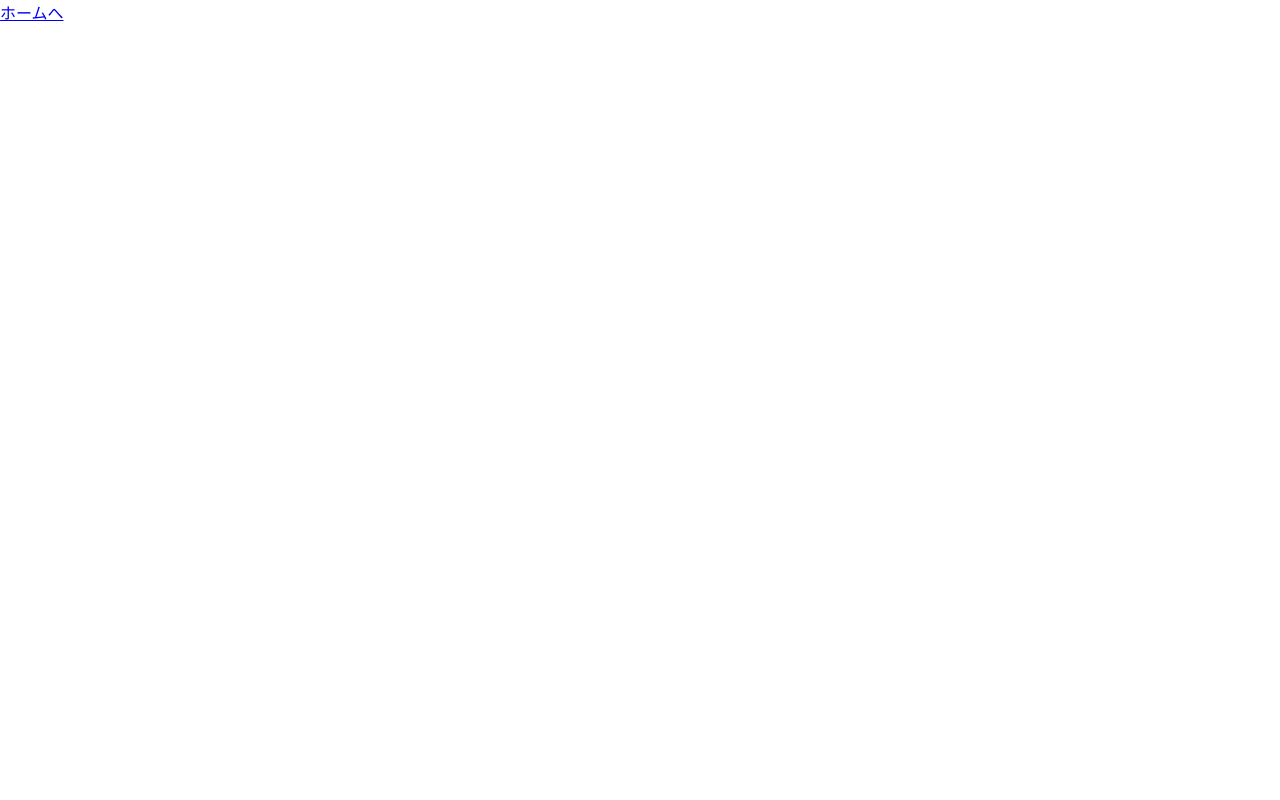
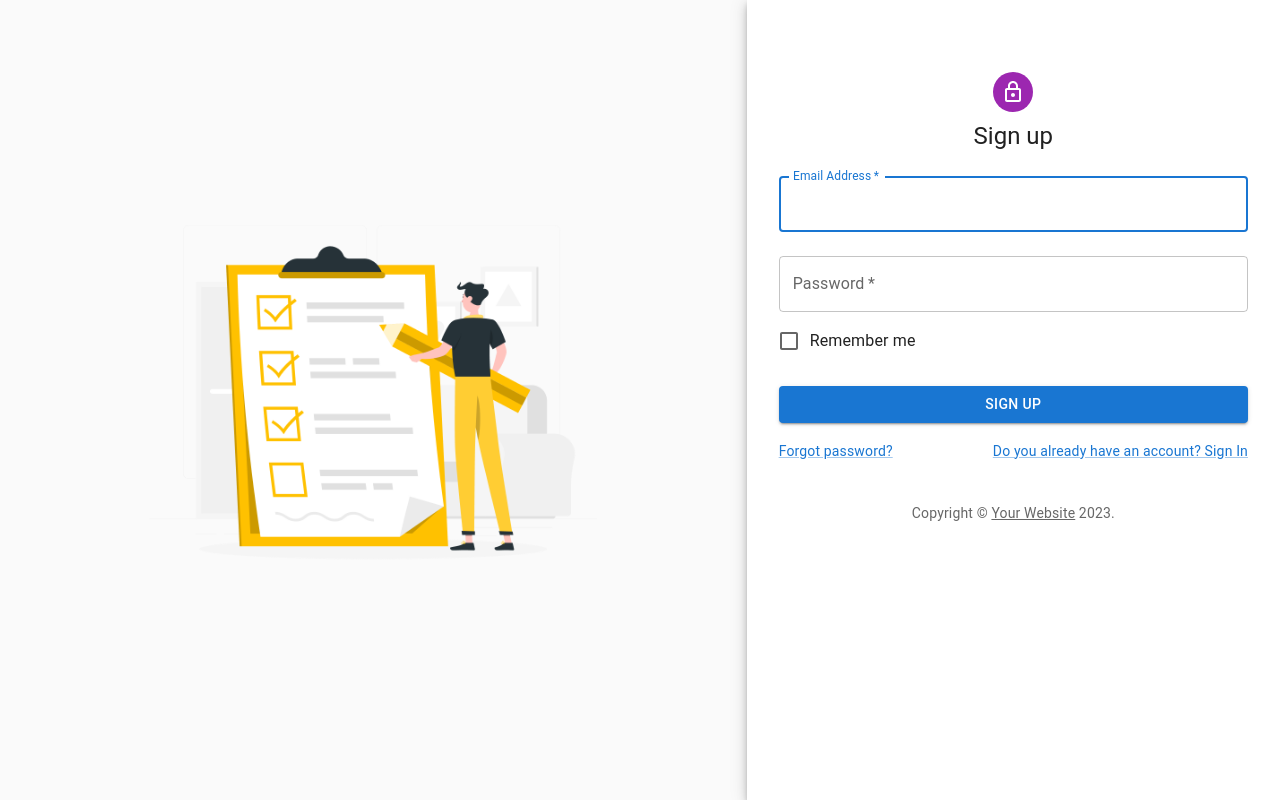
Before and after one commit to hikoyara/react-rails7-board, a React (Create React App) app in the folder frontend/app/: page /signUp in a window 1280 px wide. Built offline with nearby package versions, Linux system fonts and the light colour scheme.

Commit message:
front signIn signUp

```diff
--- /dev/null
+++ b/frontend/app/src/components/SignInForm.jsx
@@ -0,0 +1,102 @@
+import * as React from "react";
+import Avatar from "@mui/material/Avatar";
+import Button from "@mui/material/Button";
+import CssBaseline from "@mui/material/CssBaseline";
+import TextField from "@mui/material/TextField";
+import FormControlLabel from "@mui/material/FormControlLabel";
+import Checkbox from "@mui/material/Checkbox";
+import Link from "@mui/material/Link";
+import Paper from "@mui/material/Paper";
+import Box from "@mui/material/Box";
+import Grid from "@mui/material/Grid";
+import LockOutlinedIcon from "@mui/icons-material/LockOutlined";
+import Typography from "@mui/material/Typography";
+import { createTheme, ThemeProvider } from "@mui/material/styles";
+
+function Copyright(props) {
+    return (
+        <Typography variant="body2" color="text.secondary" align="center" {...props}>
+            {"Copyright © "}
+            <Link color="inherit" href="https://mui.com/">
+                Your Website
+            </Link>{" "}
+            {new Date().getFullYear()}
+            {"."}
+        </Typography>
+    );
+}
+
+// TODO remove, this demo shouldn't need to reset the theme.
+
+const defaultTheme = createTheme();
+
+export default function SignIn() {
+    const handleSubmit = (event) => {
+        event.preventDefault();
+        const data = new FormData(event.currentTarget);
+        console.log({
+            email: data.get("email"),
+            password: data.get("password"),
+        });
+    };
+
+    return (
+        <ThemeProvider theme={defaultTheme}>
+            <Grid container component="main" sx={{ height: "100vh" }}>
+                <CssBaseline />
+                <Grid
+                    item
+                    xs={false}
+                    sm={4}
+                    md={7}
+                    sx={{
+                        backgroundImage: `url(${process.env.PUBLIC_URL}/front.png)`,
+                        backgroundRepeat: "no-repeat",
+                        backgroundColor: (t) => (t.palette.mode === "light" ? t.palette.grey[50] : t.palette.grey[900]),
+                        backgroundSize: "60%",
+                        backgroundPosition: "center",
+                    }}
+                />
+                <Grid item xs={12} sm={8} md={5} component={Paper} elevation={6} square>
+                    <Box
+                        sx={{
+                            my: 8,
+                            mx: 4,
+                            display: "flex",
+                            flexDirection: "column",
+                            alignItems: "center",
+                        }}
+                    >
+                        <Avatar sx={{ m: 1, bgcolor: "secondary.main" }}>
+                            <LockOutlinedIcon />
+                        </Avatar>
+                        <Typography component="h1" variant="h5">
+                            Sign in
+                        </Typography>
+                        <Box component="form" noValidate onSubmit={handleSubmit} sx={{ mt: 1 }}>
+                            <TextField margin="normal" required fullWidth id="email" label="Email Address" name="email" autoComplete="email" autoFocus />
+                            <TextField margin="normal" required fullWidth name="password" label="Password" type="password" id="password" autoComplete="current-password" />
+                            <FormControlLabel control={<Checkbox value="remember" color="primary" />} label="Remember me" />
+                            <Button type="submit" fullWidth variant="contained" sx={{ mt: 3, mb: 2 }}>
+                                Sign In
+                            </Button>
+                            <Grid container>
+                                <Grid item xs>
+                                    <Link href="#" variant="body2">
+                                        Forgot password?
+                                    </Link>
+                                </Grid>
+                                <Grid item>
+                                    <Link href="/signUp" variant="body2">
+                                        {"Don't have an account? Sign Up"}
+                                    </Link>
+                                </Grid>
+                            </Grid>
+                            <Copyright sx={{ mt: 5 }} />
+                        </Box>
+                    </Box>
+                </Grid>
+            </Grid>
+        </ThemeProvider>
+    );
+}
--- /dev/null
+++ b/frontend/app/src/components/SignUpForm.jsx
@@ -0,0 +1,102 @@
+import * as React from "react";
+import Avatar from "@mui/material/Avatar";
+import Button from "@mui/material/Button";
+import CssBaseline from "@mui/material/CssBaseline";
+import TextField from "@mui/material/TextField";
+import FormControlLabel from "@mui/material/FormControlLabel";
+import Checkbox from "@mui/material/Checkbox";
+import Link from "@mui/material/Link";
+import Paper from "@mui/material/Paper";
+import Box from "@mui/material/Box";
+import Grid from "@mui/material/Grid";
+import LockOutlinedIcon from "@mui/icons-material/LockOutlined";
+import Typography from "@mui/material/Typography";
+import { createTheme, ThemeProvider } from "@mui/material/styles";
+
+function Copyright(props) {
+    return (
+        <Typography variant="body2" color="text.secondary" align="center" {...props}>
+            {"Copyright © "}
+            <Link color="inherit" href="https://mui.com/">
+                Your Website
+            </Link>{" "}
+            {new Date().getFullYear()}
+            {"."}
+        </Typography>
+    );
+}
+
+// TODO remove, this demo shouldn't need to reset the theme.
+
+const defaultTheme = createTheme();
+
+export default function SignUpForm() {
+    const handleSubmit = (event) => {
+        event.preventDefault();
+        const data = new FormData(event.currentTarget);
+        console.log({
+            email: data.get("email"),
+            password: data.get("password"),
+        });
+    };
+
+    return (
+        <ThemeProvider theme={defaultTheme}>
+            <Grid container component="main" sx={{ height: "100vh" }}>
+                <CssBaseline />
+                <Grid
+                    item
+                    xs={false}
+                    sm={4}
+                    md={7}
+                    sx={{
+                        backgroundImage: `url(${process.env.PUBLIC_URL}/front.png)`,
+                        backgroundRepeat: "no-repeat",
+                        backgroundColor: (t) => (t.palette.mode === "light" ? t.palette.grey[50] : t.palette.grey[900]),
+                        backgroundSize: "60%",
+                        backgroundPosition: "center",
+                    }}
+                />
+                <Grid item xs={12} sm={8} md={5} component={Paper} elevation={6} square>
+                    <Box
+                        sx={{
+                            my: 8,
+                            mx: 4,
+                            display: "flex",
+                            flexDirection: "column",
+                            alignItems: "center",
+                        }}
+                    >
+                        <Avatar sx={{ m: 1, bgcolor: "secondary.main" }}>
+                            <LockOutlinedIcon />
+                        </Avatar>
+                        <Typography component="h1" variant="h5">
+                            Sign up
+                        </Typography>
+                        <Box component="form" noValidate onSubmit={handleSubmit} sx={{ mt: 1 }}>
+                            <TextField margin="normal" required fullWidth id="email" label="Email Address" name="email" autoComplete="email" autoFocus />
+                            <TextField margin="normal" required fullWidth name="password" label="Password" type="password" id="password" autoComplete="current-password" />
+                            <FormControlLabel control={<Checkbox value="remember" color="primary" />} label="Remember me" />
+                            <Button type="submit" fullWidth variant="contained" sx={{ mt: 3, mb: 2 }}>
+                                Sign Up
+                            </Button>
+                            <Grid container>
+                                <Grid item xs>
+                                    <Link href="#" variant="body2">
+                                        Forgot password?
+                                    </Link>
+                                </Grid>
+                                <Grid item>
+                                    <Link href="/" variant="body2">
+                                        {"Do you already have an account? Sign In"}
+                                    </Link>
+                                </Grid>
+                            </Grid>
+                            <Copyright sx={{ mt: 5 }} />
+                        </Box>
+                    </Box>
+                </Grid>
+            </Grid>
+        </ThemeProvider>
+    );
+}
--- a/frontend/app/src/routes/SignIn.jsx
+++ b/frontend/app/src/routes/SignIn.jsx
@@ -1,11 +1,6 @@
-import { Link } from "react-router-dom";
+import * as React from "react";
+import SignInForm from "../components/SignInForm";
 
-const SignIn = () => {
-    return (
-        <div>
-            <Link to="/signUp">登録画面</Link>
-        </div>
-    );
-};
-
-export default SignIn;
+export default function SignIn() {
+    return <SignInForm />;
+}
--- a/frontend/app/src/routes/SignUp.jsx
+++ b/frontend/app/src/routes/SignUp.jsx
@@ -1,11 +1,6 @@
-import { Link } from "react-router-dom";
+import * as React from "react";
+import SignUpForm from "../components/SignUpForm";
 
-const SignUp = () => {
-    return (
-        <div>
-            <Link to="/">ホームへ</Link>
-        </div>
-    );
-};
-
-export default SignUp;
+export default function SignIn() {
+    return <SignUpForm />;
+}
```
Also changed, not shown: frontend/app/public/front.png (added).
